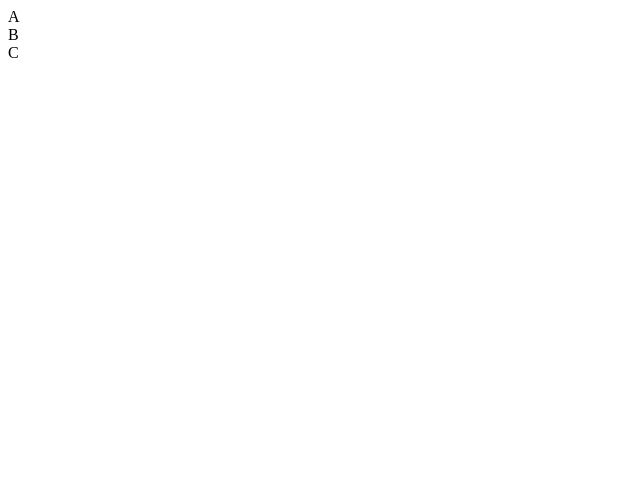
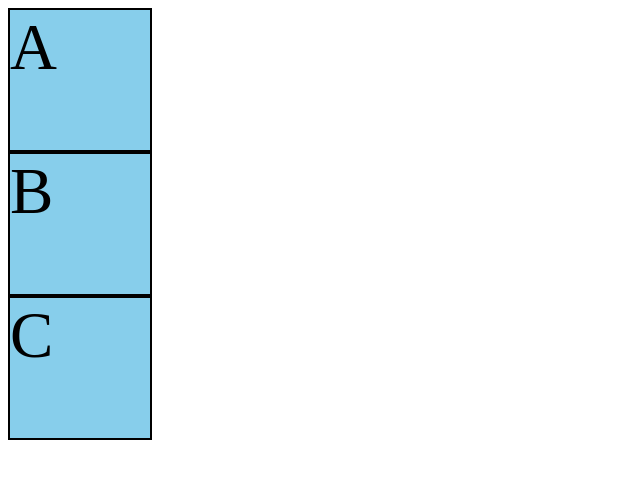
Before and after one commit to hbfrm/flexbox_tutorial_fcc, a plain HTML site: page index.html in a window 1280 px wide. Shown: the whole page, without its empty margins (0-640 px from the left). Drawn offline with Linux system fonts and the light colour scheme.

Commit message:
Include style.css

```diff
--- a/index.html
+++ b/index.html
@@ -3,6 +3,7 @@
 <head>
   <meta charset="UTF-8">
   <meta name="viewport" content="width=device-width, initial-scale=1.0">
+  <link href="style.css" rel="stylesheet">
   <title>Flexbox Tutorial</title>
 </head>
 <body>
--- a/style.css
+++ b/style.css
@@ -0,0 +1,11 @@
+.container {
+  height: 100vh;
+}
+
+[class^="box-"] {
+  width: 140px;
+  height: 140px;
+  background-color: skyblue;
+  border: 2px solid black;
+  font-size: 65px;
+}
```
